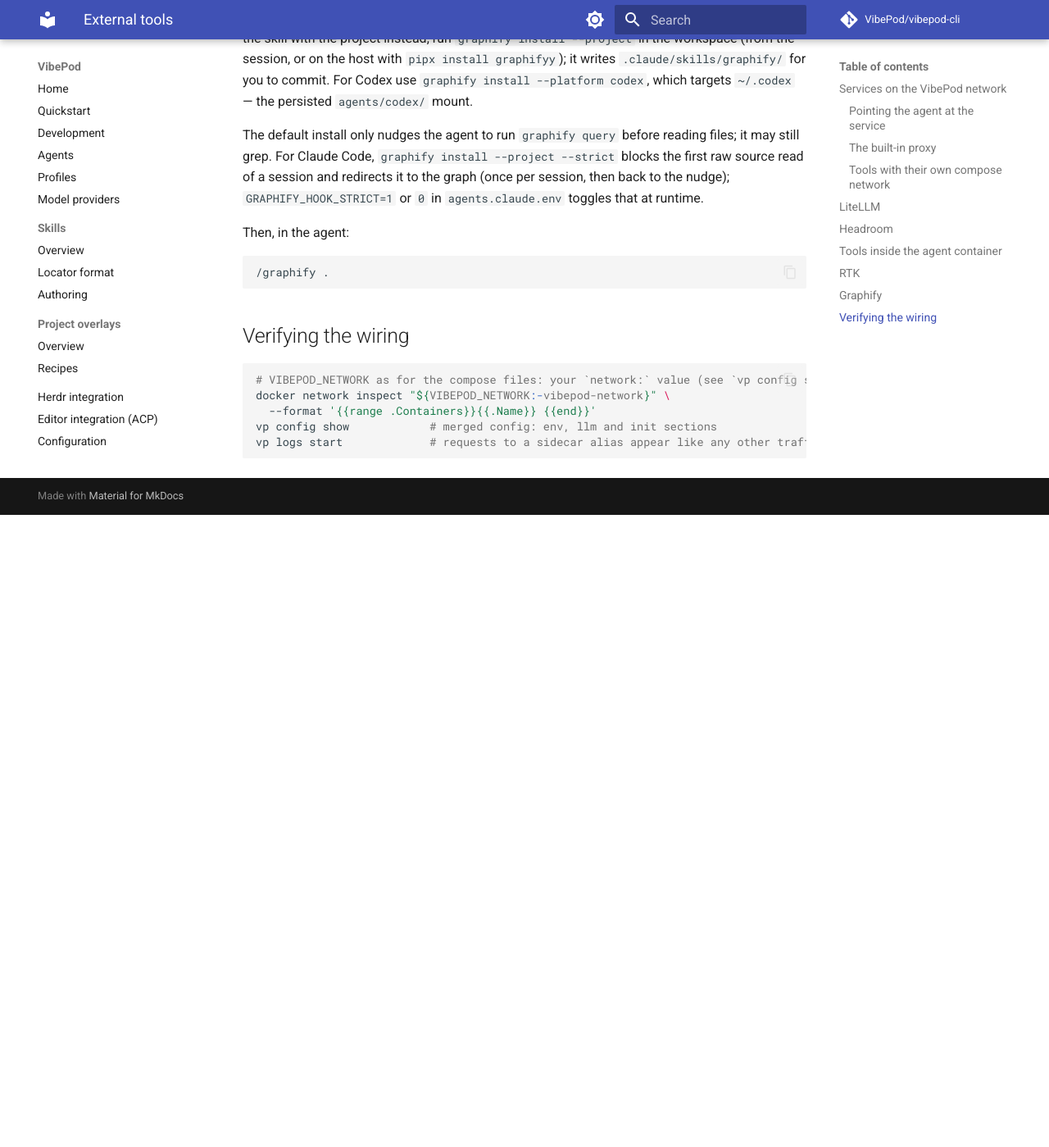
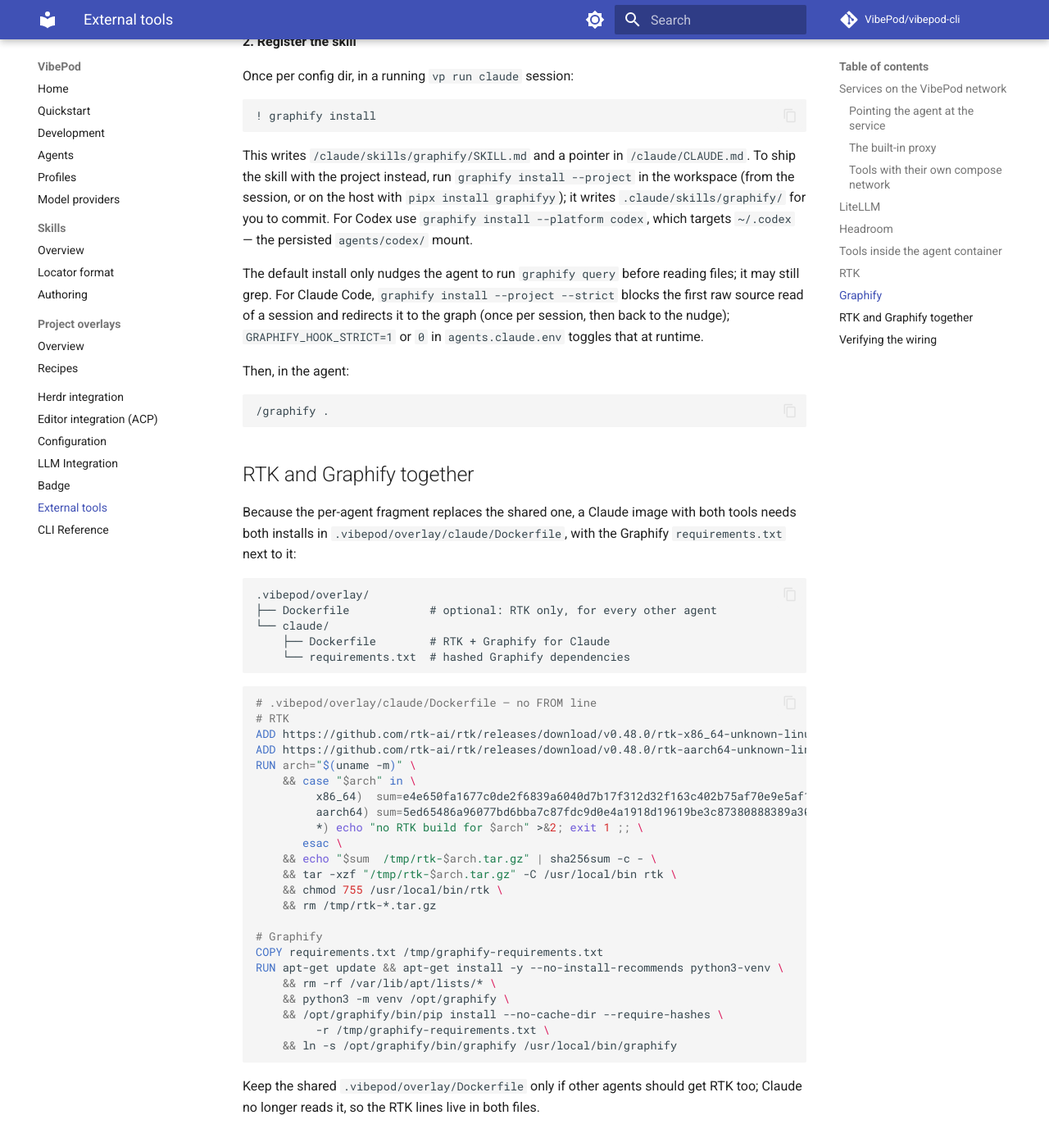
Before and after one commit to VibePod/vibepod-cli, an MkDocs documentation site: the page built from docs/integrations.md, in a window 1280 px wide and 1400 px high, scrolled down 8928 px. Shown: the whole window at 82% size. Built offline with MkDocs 1.6.1 and Material for MkDocs 9.7.7, drawn with Linux system fonts in a browser that asks for light colours; comment, search, counter and statistics services are not loaded; before the commit the page ends 9556 px from its top, so only the background shows below that; some of the changed text lies outside the part shown.

Commit message:
Combine the RTK and Graphify overlays into one Dockerfile

````diff
--- a/docs/integrations.md
+++ b/docs/integrations.md
@@ -365,6 +365,14 @@
   Graphify honor that variable, so a hook or skill registered once is there
   on every later run and in every project.
 
+!!! warning "One overlay Dockerfile per agent"
+    VibePod builds exactly one fragment per agent: `.vibepod/overlay/<agent>/Dockerfile`
+    if it exists, otherwise the shared `.vibepod/overlay/Dockerfile`. The two do
+    not stack — once `claude/Dockerfile` exists, the shared file is ignored for
+    Claude. The RTK example below uses the shared file and the Graphify example
+    the per-agent one; to install both, put both into the same file as shown in
+    [RTK and Graphify together](#rtk-and-graphify-together).
+
 Run the registration **inside a session** so the files belong to your user:
 Claude Code's bash mode executes a line starting with `!` in the container as
 the agent user. `agents.<agent>.init` can automate it, but the init wrapper
@@ -500,6 +508,49 @@
 /graphify .
 ```
 
+## RTK and Graphify together
+
+Because the per-agent fragment replaces the shared one, a Claude image with
+both tools needs both installs in `.vibepod/overlay/claude/Dockerfile`, with
+the Graphify `requirements.txt` next to it:
+
+```text
+.vibepod/overlay/
+├── Dockerfile            # optional: RTK only, for every other agent
+└── claude/
+    ├── Dockerfile        # RTK + Graphify for Claude
+    └── requirements.txt  # hashed Graphify dependencies
+```
+
+```dockerfile
+# .vibepod/overlay/claude/Dockerfile — no FROM line
+# RTK
+ADD https://github.com/rtk-ai/rtk/releases/download/v0.48.0/rtk-x86_64-unknown-linux-musl.tar.gz /tmp/rtk-x86_64.tar.gz
+ADD https://github.com/rtk-ai/rtk/releases/download/v0.48.0/rtk-aarch64-unknown-linux-gnu.tar.gz /tmp/rtk-aarch64.tar.gz
+RUN arch="$(uname -m)" \
+    && case "$arch" in \
+         x86_64)  sum=e4e650fa1677c0de2f6839a6040d7b17f312d32f163c402b75af70e9e5af1a91 ;; \
+         aarch64) sum=5ed65486a96077bd6bba7c87fdc9d0e4a1918d19619be3c87380888389a30c7c ;; \
+         *) echo "no RTK build for $arch" >&2; exit 1 ;; \
+       esac \
+    && echo "$sum  /tmp/rtk-$arch.tar.gz" | sha256sum -c - \
+    && tar -xzf "/tmp/rtk-$arch.tar.gz" -C /usr/local/bin rtk \
+    && chmod 755 /usr/local/bin/rtk \
+    && rm /tmp/rtk-*.tar.gz
+
+# Graphify
+COPY requirements.txt /tmp/graphify-requirements.txt
+RUN apt-get update && apt-get install -y --no-install-recommends python3-venv \
+    && rm -rf /var/lib/apt/lists/* \
+    && python3 -m venv /opt/graphify \
+    && /opt/graphify/bin/pip install --no-cache-dir --require-hashes \
+         -r /tmp/graphify-requirements.txt \
+    && ln -s /opt/graphify/bin/graphify /usr/local/bin/graphify
+```
+
+Keep the shared `.vibepod/overlay/Dockerfile` only if other agents should get
+RTK too; Claude no longer reads it, so the RTK lines live in both files.
+
 ## Verifying the wiring
 
 ```bash
````
